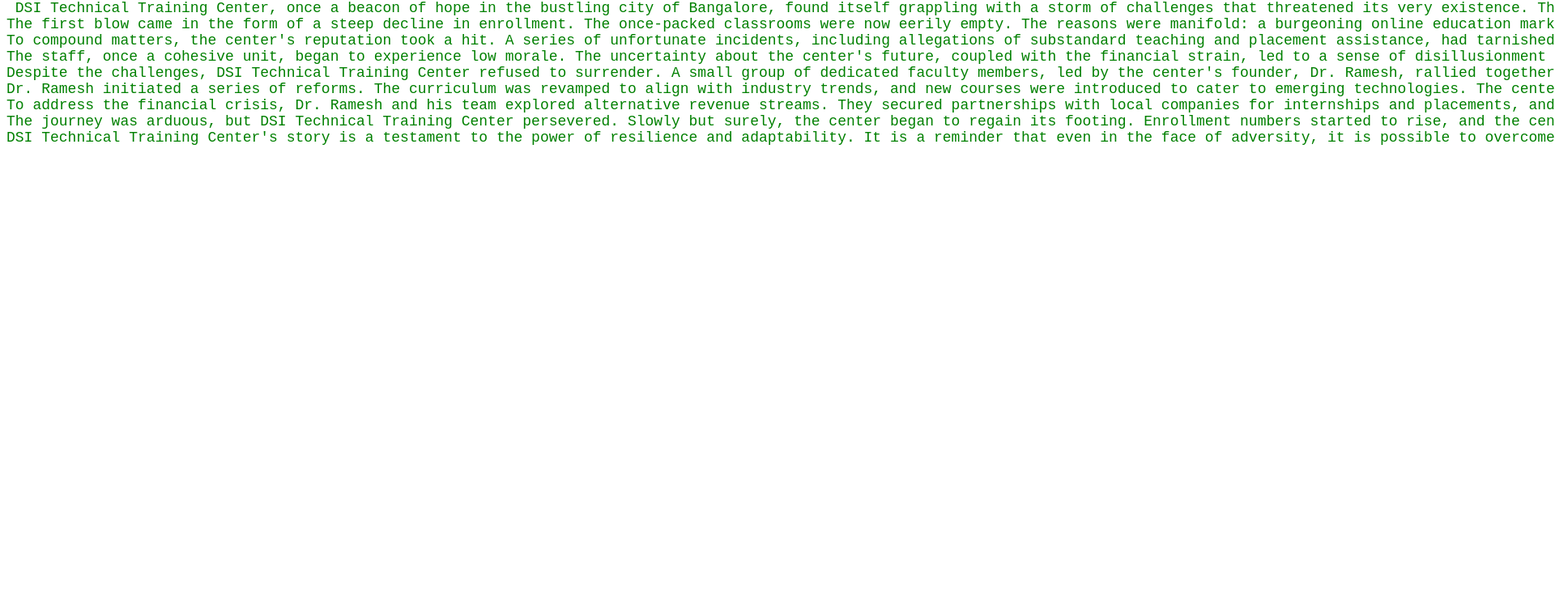
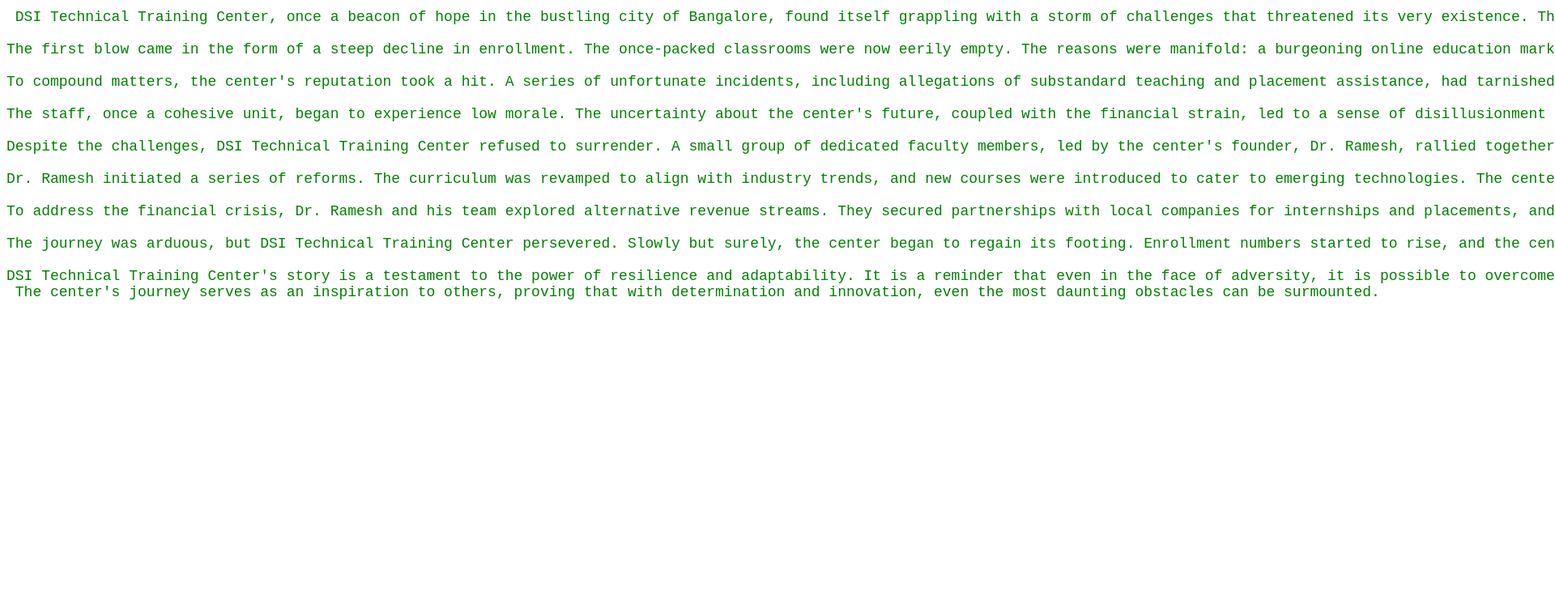
Before and after one commit to Garuna69/practice2, a plain HTML site: page about.html in a window 1280 px wide. Shown: the part 55-800 px from the top of the page at 81% size, 1920 px wide, since content can reach past the window. Drawn offline with Linux system fonts and the light colour scheme.

Commit message:
Update about.html

```diff
--- a/about.html
+++ b/about.html
@@ -2,17 +2,17 @@
   <html lang="en">
     <head>
       <body>
-        <article>
       <h1 style="color: red"> DSI Technical Training Center: A Tale of Resilience </h1>
- <pre style="color: green; font-size: 18px;"> DSI Technical Training Center, once a beacon of hope in the bustling city of Bangalore, found itself grappling with a storm of challenges that threatened its very existence. The institution, established with the noble intention of nurturing technical talent, had weathered many storms, but this one seemed particularly relentless.
-The first blow came in the form of a steep decline in enrollment. The once-packed classrooms were now eerily empty. The reasons were manifold: a burgeoning online education market, economic uncertainty, and a growing perception that technical skills were becoming obsolete. The center, relying heavily on tuition fees, found its financial backbone weakening.
-To compound matters, the center's reputation took a hit. A series of unfortunate incidents, including allegations of substandard teaching and placement assistance, had tarnished its image. These accusations, while largely unfounded, spread like wildfire through the grapevine, deterring potential students.
-The staff, once a cohesive unit, began to experience low morale. The uncertainty about the center's future, coupled with the financial strain, led to a sense of disillusionment and apathy. The once-vibrant atmosphere was replaced by a palpable tension.
-Despite the challenges, DSI Technical Training Center refused to surrender. A small group of dedicated faculty members, led by the center's founder, Dr. Ramesh, rallied together. They recognized that the center's survival depended on their ability to adapt and innovate.
-Dr. Ramesh initiated a series of reforms. The curriculum was revamped to align with industry trends, and new courses were introduced to cater to emerging technologies. The center also invested in upgrading its facilities and improving the quality of its teaching.
-To address the financial crisis, Dr. Ramesh and his team explored alternative revenue streams. They secured partnerships with local companies for internships and placements, and they launched online courses to reach a wider audience.
-The journey was arduous, but DSI Technical Training Center persevered. Slowly but surely, the center began to regain its footing. Enrollment numbers started to rise, and the center's reputation began to improve. The once-disheartened staff regained their enthusiasm and commitment.
-DSI Technical Training Center's story is a testament to the power of resilience and adaptability. It is a reminder that even in the face of adversity, it is possible to overcome challenges and emerge stronger. The center's journey serves as an inspiration to others, proving that with determination and innovation, even the most daunting obstacles can be surmounted. </pre> </article>
+        <pre style="color: green; font-size: 18px;"> DSI Technical Training Center, once a beacon of hope in the bustling city of Bangalore, found itself grappling with a storm of challenges that threatened its very existence. The institution, established with the noble intention of nurturing technical talent, had weathered many storms, but this one seemed particularly relentless. <br>
+The first blow came in the form of a steep decline in enrollment. The once-packed classrooms were now eerily empty. The reasons were manifold: a burgeoning online education market, economic uncertainty, and a growing perception that technical skills were becoming obsolete. The center, relying heavily on tuition fees, found its financial backbone weakening. <br>
+To compound matters, the center's reputation took a hit. A series of unfortunate incidents, including allegations of substandard teaching and placement assistance, had tarnished its image. These accusations, while largely unfounded, spread like wildfire through the grapevine, deterring potential students. <br>
+The staff, once a cohesive unit, began to experience low morale. The uncertainty about the center's future, coupled with the financial strain, led to a sense of disillusionment and apathy. The once-vibrant atmosphere was replaced by a palpable tension. <br>
+Despite the challenges, DSI Technical Training Center refused to surrender. A small group of dedicated faculty members, led by the center's founder, Dr. Ramesh, rallied together. They recognized that the center's survival depended on their ability to adapt and innovate. <br>
+Dr. Ramesh initiated a series of reforms. The curriculum was revamped to align with industry trends, and new courses were introduced to cater to emerging technologies. The center also invested in upgrading its facilities and improving the quality of its teaching. <br>
+To address the financial crisis, Dr. Ramesh and his team explored alternative revenue streams. They secured partnerships with local companies for internships and placements, and they launched online courses to reach a wider audience. <br>
+The journey was arduous, but DSI Technical Training Center persevered. Slowly but surely, the center began to regain its footing. Enrollment numbers started to rise, and the center's reputation began to improve. The once-disheartened staff regained their enthusiasm and commitment. <br>
+DSI Technical Training Center's story is a testament to the power of resilience and adaptability. It is a reminder that even in the face of adversity, it is possible to overcome challenges and emerge stronger. <br> The center's journey serves as an inspiration to others, proving that with determination and innovation, even the most daunting obstacles can be surmounted.
+        </pre>
     </body>
     </head>
   </html>
```
